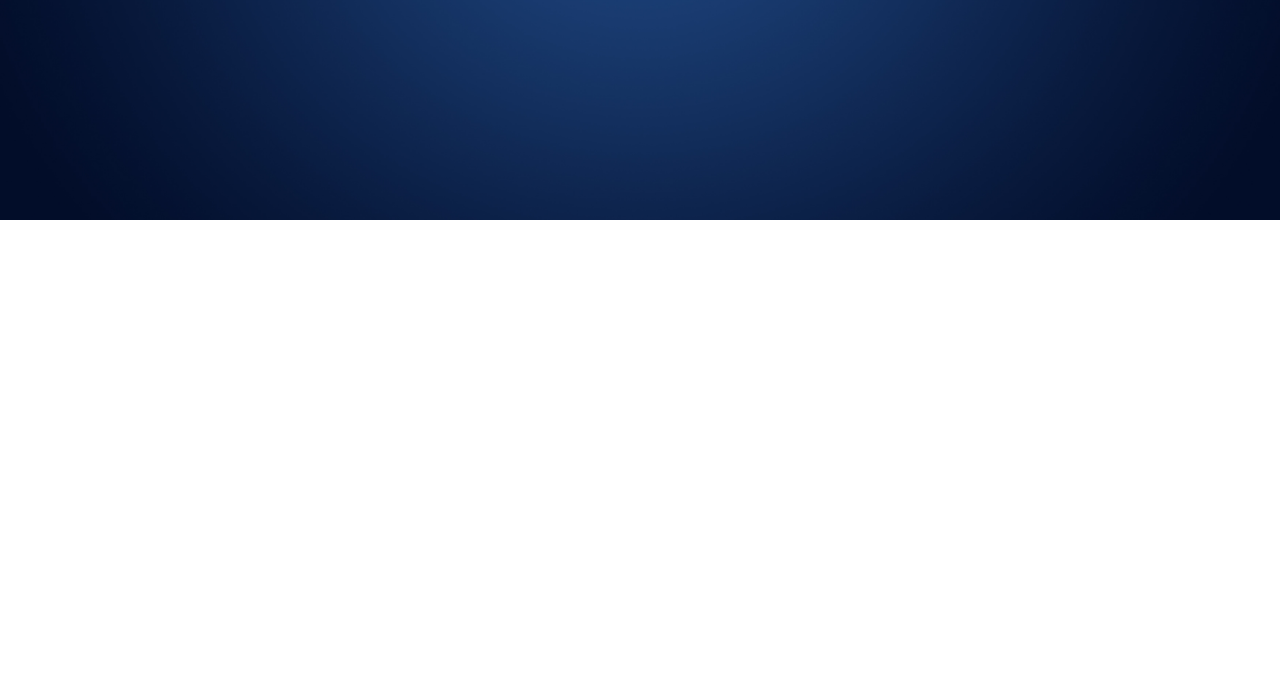
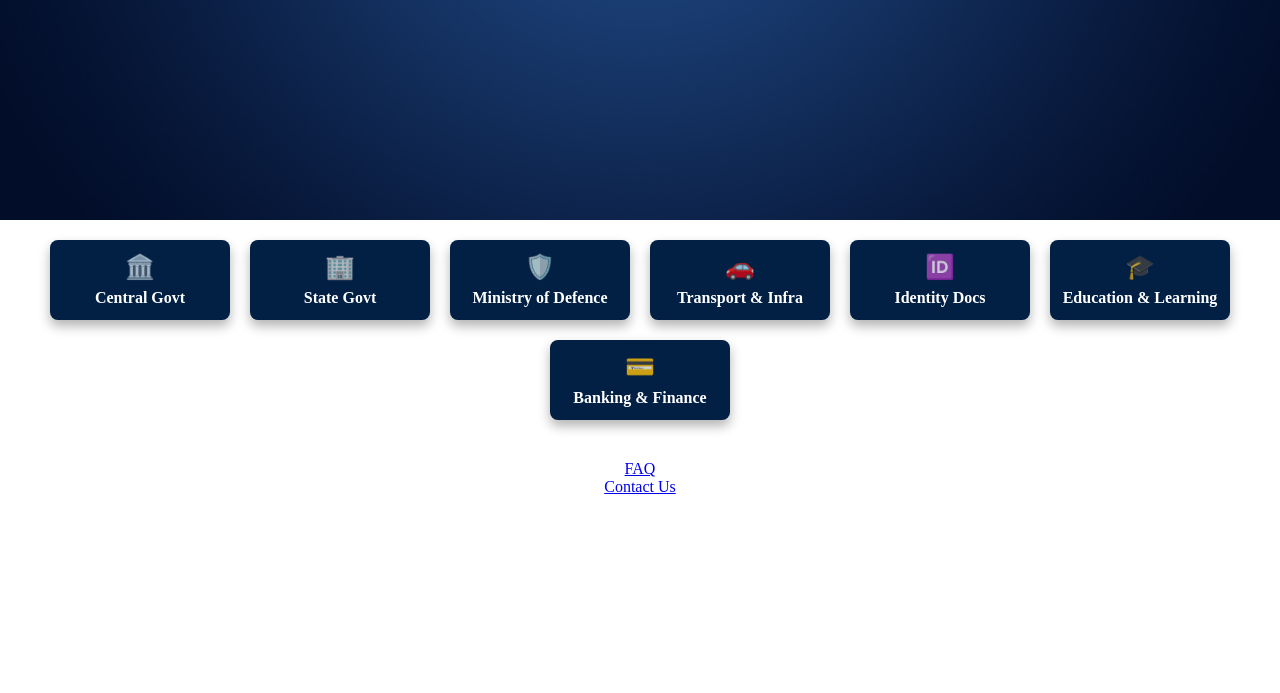
Before and after one commit to tripathy739disha/Dshare, a PHP site: page / in a window 1280 px wide. Shown: the part 420-1113 px from the top of the page. Before the commit the page ends 640 px from the top, so only its background shows below. Run offline with PHP 8.4, Linux system fonts and the light colour scheme.

Commit message:
3rd commit

```diff
--- a/index.html
+++ b/index.html
@@ -28,5 +28,53 @@
     </div>
     <div class="info">
 </div>
+<div class="document-container">
+    <!-- Central Govt -->
+    <div class="document-button">
+        <div class="document-icon">🏛️</div>
+        <div class="document-label">Central Govt</div>
+    </div>
+
+    <!-- State Govt -->
+    <div class="document-button">
+        <div class="document-icon">🏢</div>
+        <div class="document-label">State Govt</div>
+    </div>
+
+    <!-- Ministry of Defence -->
+    <div class="document-button">
+        <div class="document-icon">🛡️</div>
+        <div class="document-label">Ministry of Defence</div>
+    </div>
+
+    <!-- Transport and Infrastructure -->
+    <div class="document-button">
+        <div class="document-icon">🚗</div>
+        <div class="document-label">Transport & Infra</div>
+    </div>
+
+    <!-- Identity Docs -->
+    <div class="document-button">
+        <div class="document-icon">🆔</div>
+        <div class="document-label">Identity Docs</div>
+    </div>
+
+    <!-- Education and Learning -->
+    <div class="document-button">
+        <div class="document-icon">🎓</div>
+        <div class="document-label">Education & Learning</div>
+    </div>
+
+    <!-- Banking and Financial Services -->
+    <div class="document-button">
+        <div class="document-icon">💳</div>
+        <div class="document-label">Banking & Finance</div>
+    </div>
+</div>
+<div class="boxi">
+<a href="FAQ.html">FAQ</a>
+<a href="contact.html">Contact Us</a>
+
+</div>
 </body>
 </html>
--- a/style.css
+++ b/style.css
@@ -1,6 +1,9 @@
 *{
     margin: 0;
     padding: 0;
+}
+body{
+  height: 200vh;
 }
 .main{
     background-image: url("assests/photos/backg.jpg");
@@ -51,15 +54,9 @@ nav button{
   text-align: center;
   text-decoration: none;
   transition: all 300ms cubic-bezier(.23, 1, 0.32, 1);
-  user-select: none;
-  -webkit-user-select: none;
   touch-action: manipulation;
   width: 100%;
   will-change: transform;
-}
-
-.button-27:disabled {
-  pointer-events: none;
 }
 
 .button-27:hover {
@@ -175,3 +172,55 @@ input[type="text"]{
     background-color: grey;
     padding-top:300px
 }
+.document-container {
+  display: flex;
+  gap: 20px;
+  flex-wrap: wrap;
+  justify-content: center;
+  align-items: center;
+  padding: 20px;
+}
+.document-button {
+  width: 180px;
+  height: 80px;
+  background-color: #021f44;
+  border-radius: 8px;
+  color: white;
+  text-align: center;
+  display: flex;
+  flex-direction: column;
+  justify-content: center;
+  align-items: center;
+  box-shadow: 0 6px 12px rgba(0, 0, 0, 0.3);
+  cursor: pointer;
+  transition: transform 0.2s ease, box-shadow 0.2s ease;
+}
+
+/* Hover effect */
+.document-button:hover {
+  transform: translateY(-5px);
+  box-shadow: 0 10px 20px rgba(0, 0, 0, 0.4);
+}
+
+/* Icon styling */
+.document-icon {
+  font-size: 24px;
+  color: #ffffffcc; /* Slightly lighter icon color */
+}
+
+/* Document label */
+.document-label {
+  font-size: 16px;
+  font-weight: bold;
+  margin-top: 8px;
+}
+.boxi{
+  display:flex;
+  flex-direction: column;
+  justify-items: center;
+  align-items: center;
+  margin: 10px;
+  padding: 10px;
+  border-color: antiquewhite;
+  box-shadow: #222;
+}
```
Also changed, not shown: FAQ.html (added, +171 -0 lines), contact.html (added, +124 -0 lines), signup.html (+9 -2 lines), assests/photos/logbg.avif (added).
